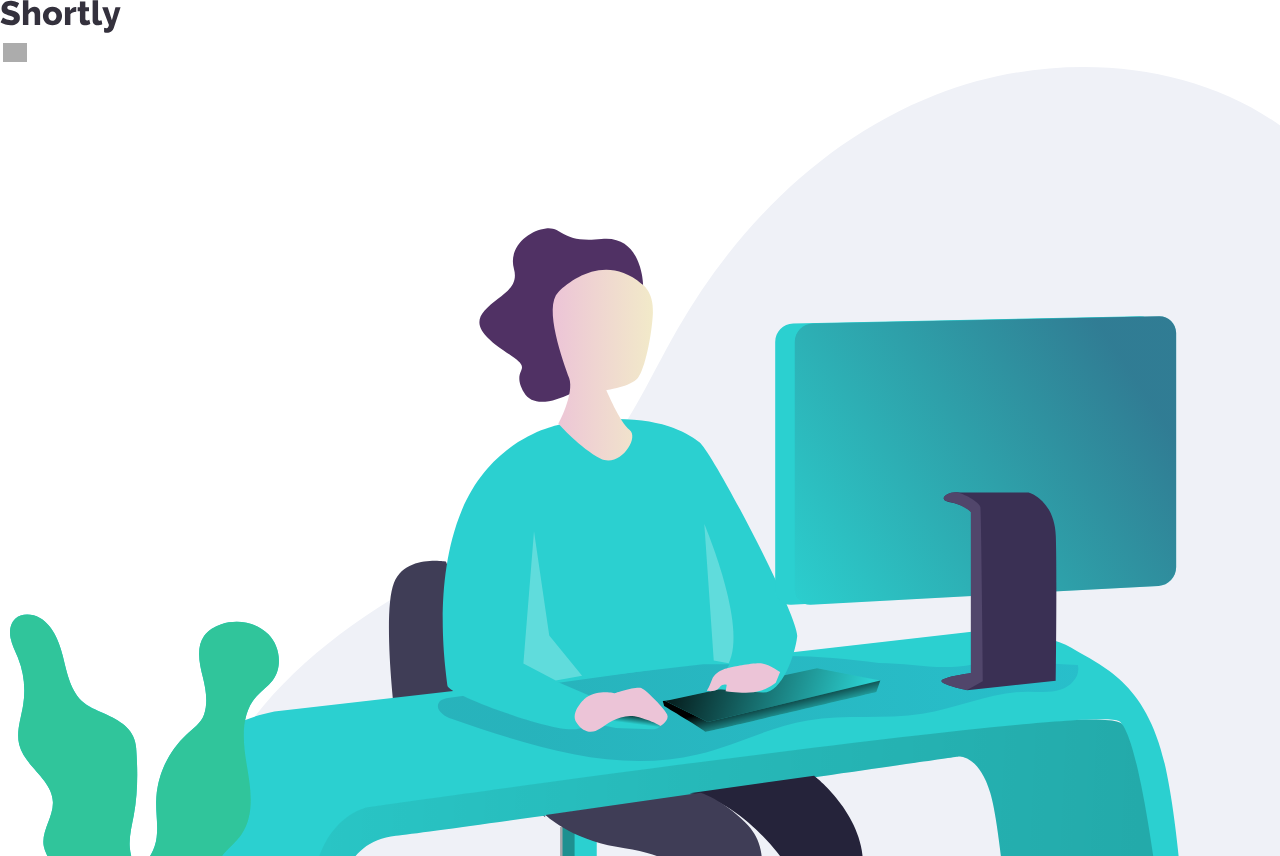
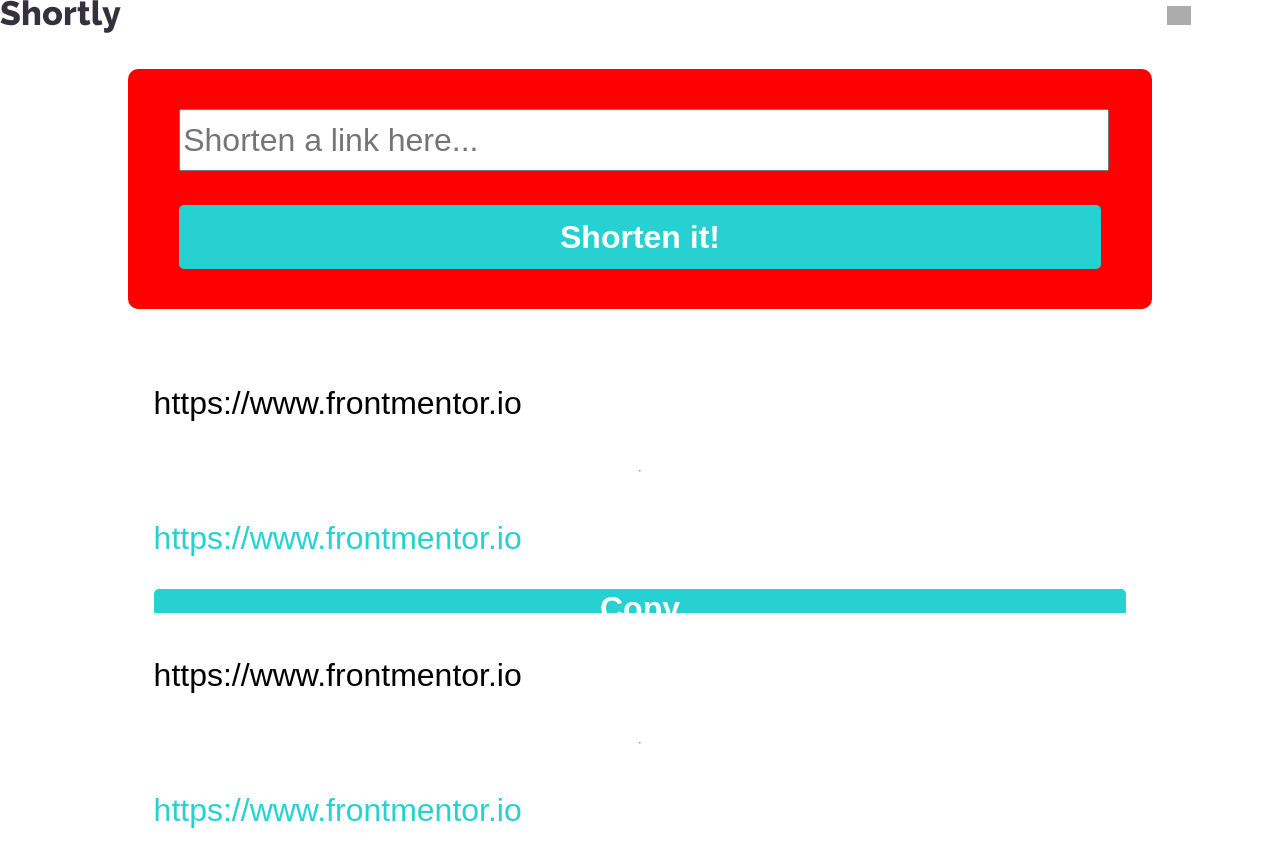
Before and after one commit to IvanM117/kodemia9g, a plain HTML site: page desafio-maquetado-9g/index.html in a window 1280 px wide. Shown: the top 856 px of the page. Drawn offline with Linux system fonts and the light colour scheme.

Commit message:
hamburguesa+shorten+otros items

```diff
--- a/desafio-maquetado-9g/Css/style.css
+++ b/desafio-maquetado-9g/Css/style.css
@@ -5,7 +5,7 @@
 body{
     margin: 0;
 }
-.nav-s{
+nav {
     display: flex;
     justify-content: space-between;
 }
@@ -57,14 +57,14 @@ body{
     justify-content: center;
     color: white;
 }
-
-.nav-wrapper ul li:nth-of-type(odd){
-    background-color:#acacac;
+.parte2 {
+    border-top:white 1px solid;
 }
-.nav-wrapper ul li:nth-of-type(even){
-    background-color:#8d8d8d;
+.div-wrapper ul li:last-child {
+    height: 10px;
+    background-color:hsl(180, 66%, 49%);
+    border-radius: 50px;
 }
-<<<<<<< HEAD
 section{
     width: 100%;
 }
@@ -131,8 +131,9 @@ aside .div2{
     flex-direction: column;
     justify-content: center;
     align-items: center;
+    position: relative;
 }
-aside .div2 .imgbgd{
+aside .div2 article .imgbgd{
     display: flex;
     align-items: center;
     justify-content: center;
@@ -142,8 +143,10 @@ aside .div2 .imgbgd{
     background-color: hsl(255, 11%, 22%);
     border-radius: 50%;
     padding: 0;
+    position: absolute;
+    top: -30px;
 }
-aside .div2 .imgbgd img{
+aside .div2 .imgbgd article img{
     width: 50%;
 }
 aside .div2 article{
@@ -153,26 +156,36 @@ aside .div2 article{
     display: flex;
     flex-direction: column;
     align-items: center;
-    justify-content: center;
+    position: relative;
+    margin: 40px;
 }
 aside .div2 article h2{
     margin-top: 50px;
 }
 aside .div3{
     width: 100%;
-    height: 300px;
+    height: 280px;
     background-color:  hsl(257, 27%, 26%);
     margin-top: 100px;
     display: flex;
     flex-direction: column;
     align-items: center;
     justify-content: center;
+    position: relative;
+}
+aside .div3 img{
+    height: 100%;
+    width: 100%;
+    overflow: hidden;
+    position: absolute;
+    z-index: 0;
 }
 aside .div3 p{
     color: white;
     font-size: 7vw;
     font-weight: bold;
     margin-bottom: 10px;
+    z-index: 10;
 }
 footer{
    background-color: hsl(255, 11%, 22%);
@@ -194,7 +207,81 @@ footer div ul{
     flex-direction: column;
     align-items: center;
     padding: 0;
-=======
+}
+footer div ul li{
+    margin: 5px;
+}
 
->>>>>>> 678a6941eca4fff5f8f978a0005cb85734c9f9a0
+.socialmedia{
+    width: 100%;
+    display: flex;
+    align-items: center;
+    justify-content: center;
+    margin: 30px;
 }
+.socialmedia img{
+    margin-left: 10px;
+    margin-right: 10px;
+}
+/*Shorten link*/
+#box-wrapper{
+    display:flex;
+    flex-direction: column;
+    align-items: center;
+    width: 100%;
+}
+#box-wrapper > div{
+    margin-top: 2rem;
+    width:80%;
+    height: 15rem;
+    background-color: red; /*BORRAR DESPUÉS*/
+    border-radius: 10px;
+    display:flex;
+    justify-content: center;
+    align-items: center;
+}
+#box-wrapper > div button{
+    background-color: rgb(40, 209, 209);
+    width: 100%;
+    height: 40%;
+    border-radius: 5px;
+    color:white;
+    font-size:2rem;
+}
+#box-wrapper > div:not(:first-of-type){
+    background-color: white;
+}
+#box-wrapper > div:first-of-type input,#box-wrapper > div:first-of-type > button{
+    width: 100%;
+    height: 70%;
+}
+#box-wrapper > div:first-of-type #input-container{
+}
+#box-wrapper > div:first-of-type #input-container{
+    height: 10rem;
+    display: flex;
+    flex-direction: column;
+    justify-content: space-between;
+    width: 90%;
+}
+#box-wrapper > div:first-of-type #input-container input{
+    height: 35%;
+    font-size: 2rem;
+}
+#box-wrapper > div .highlight{
+    color:rgb(40, 209, 209);
+}
+/*------- OTHER DIVS -------------*/
+#box-wrapper #secondDiv,#box-wrapper #thirdDiv,#box-wrapper #fourthDiv{
+    display: flex;
+    flex-direction: column;
+    width: 95%;
+    height: 90%;
+    justify-content: space-around;
+    font-size: 2rem;
+    text-align: justify;
+}
+#box-wrapper #secondDiv button,#box-wrapper #thirdDiv button,#box-wrapper #fourthDiv button{
+    width: 100%;
+    justify-self: flex-end;
+}
--- a/desafio-maquetado-9g/index.html
+++ b/desafio-maquetado-9g/index.html
@@ -21,13 +21,47 @@
                   <li>Features</li>
                   <li>Pricing</li>
                   <li>Resources</li>
+                  <div class="parte2">
                     <li>Login</li>
                     <li>Sign Up</li>
+                   </div>
               </ul>
             </div>
          </div>
     </nav>
     <section>
+        <section id="box-wrapper">
+            <div>
+                <div id="input-container">
+                    <input type="text" placeholder="Shorten a link here..." required>
+                    <button>Shorten it!</button>
+                </div>
+            </div>
+            <div>
+                <div id="secondDiv">
+                    <p>https://www.frontmentor.io</p>
+                    <hr>
+                    <p class="highlight">https://www.frontmentor.io</p>
+                    <button>Copy</button>
+                </div>
+            </div>
+            <div>
+                <div id="thirdDiv">
+                    <p>https://www.frontmentor.io</p>
+                    <hr>
+                    <p class="highlight">https://www.frontmentor.io</p>
+                    <button>Copy</button>
+                </div>
+            </div>
+            <div>
+                <div id="fourthDiv">
+                    <p>https://www.frontmentor.io</p>
+                    <hr>
+                    <p class="highlight">https://www.frontmentor.io</p>
+                    <button>Copy</button>
+                </div>
+            </div>
+        </section>
         <div class="div1">
             <img src="images/illustration-working.svg" alt="illustration-working">
             <header>More than just shorter links</header>
@@ -40,30 +74,32 @@
         <div class="div2">
             <h2>Advanced statics</h3>
             <p> Lorem ipsum dolor sit, amet consectetur adipisicing elit. Quae sunt perspiciatis velit laboriosam! Laborum!</p>
+
+            <article>
                 <div class="imgbgd">
                     <img src="images/icon-brand-recognition.svg" alt="Grafica">
                 </div>
-            <article>
                 <h2>Brand Recognition</h2>
                 <p>Lorem ipsum dolor, sit amet consectetur adipisicing elit. Perspiciatis voluptates amet suscipit similique, quis explicabo id odit animi itaque ratione fuga ut sed!
                 </p>
             </article>
+            <article>
                 <div class="imgbgd">
                     <img src="images/icon-detailed-records.svg" alt="velocimetro">
                 </div>
-            <article>
                 <h2>Detailed Records</h2>
                 <p>Lorem ipsum dolor sit amet consectetur adipisicing elit. Quisquam, incidunt reiciendis? Doloribus cum quam sed quas nemo facilis dignissimos veritatis illo. Maxime, unde?</p>
             </article>
+            <article>
                 <div class="imgbgd">
                     <img src="images/icon-fully-customizable.svg" alt="pinceles">
                 </div>
-            <article>
                 <h2>Fully customatizable</h2>
                 <p>Lorem ipsum dolor sit amet consectetur adipisicing elit. Quisquam, incidunt reiciendis? Doloribus cum quam sed quas nemo facilis dignissimos veritatis illo. Maxime, unde?</p>
             </artticle>
         </div>
         <div class="div3">
+            <img src="images/bg-boost-mobile.svg" alt="fondo morado">
             <p>Boost your links today</p>
             <button>Get started</button>
         </div>
@@ -94,6 +130,12 @@
                 <li>lorem</li>
             </ul>
         </div>
+        <div class=socialmedia>
+            <img src="images/icon-facebook.svg" alt="Facebook">
+            <img src="images/icon-twitter.svg" alt="Twitter">
+            <img src="images/icon-pinterest.svg" alt="Pinterest">
+            <img src="images/icon-instagram.svg" alt="Instagram">
+        </div>
     </footer>
 </body>
 </html>
```
Lines whose indentation alone changed are shown as unchanged.
